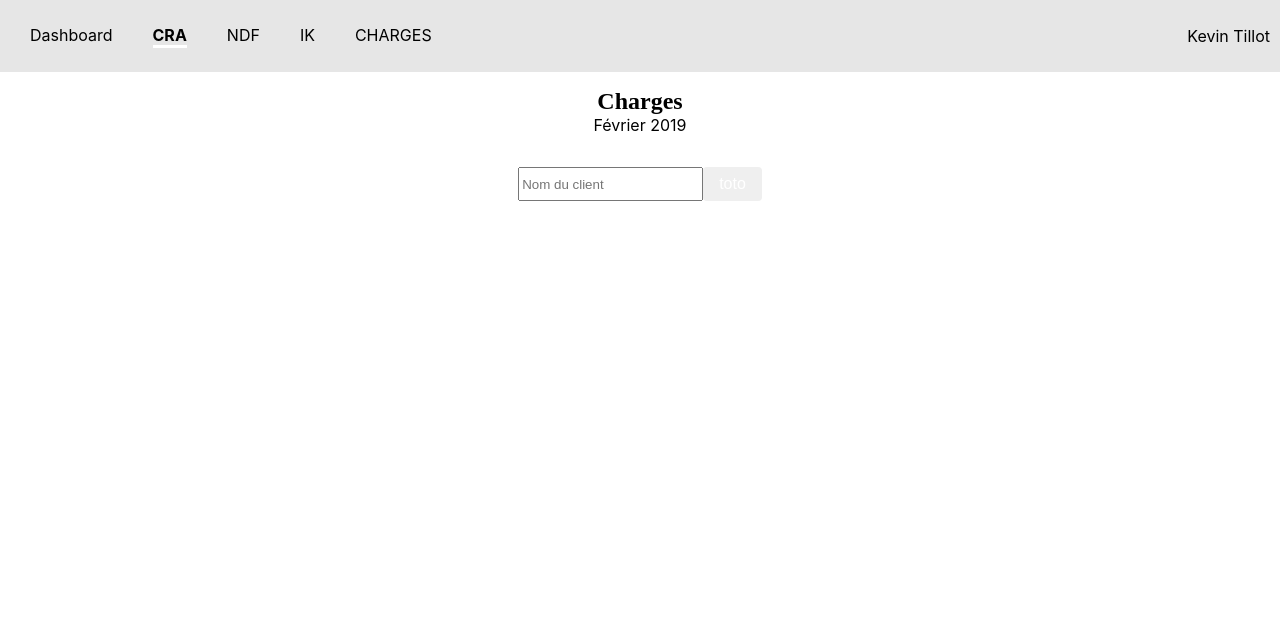
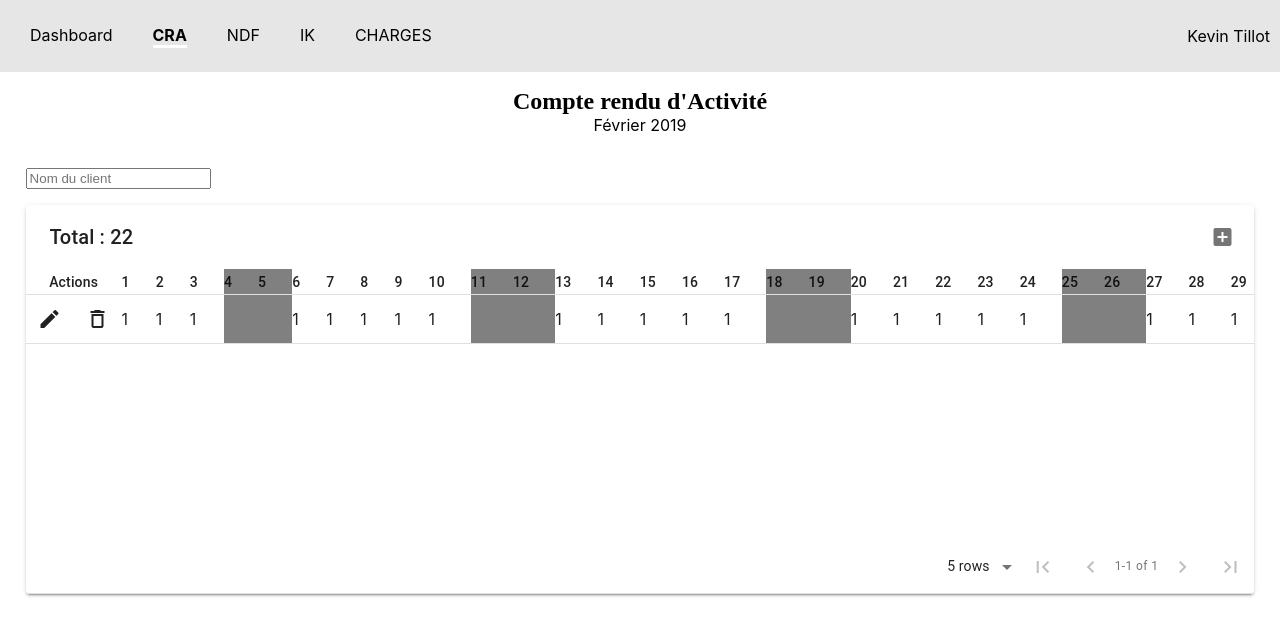
Before and after one commit to superchauzette/hipay, a React (Create React App) app: page /cra in a window 1280 px wide. Shown: the top 636 px of the page. Built offline with nearby package versions, Linux system fonts and the light colour scheme.

Commit message:
table cra

```diff
--- a/package.json
+++ b/package.json
@@ -10,6 +10,7 @@
     "@types/react-router-dom": "^4.3.3",
     "@types/rebass": "^3.0.4",
     "@types/styled-components": "^4.1.15",
+    "material-table": "^1.36.4",
     "react": "^16.8.6",
     "react-dom": "^16.8.6",
     "react-router-dom": "^5.0.0",
--- a/public/index.html
+++ b/public/index.html
@@ -2,6 +2,10 @@
 <html lang="en">
   <head>
     <meta charset="utf-8" />
+    <link
+      rel="stylesheet"
+      href="https://fonts.googleapis.com/icon?family=Material+Icons"
+    />
     <link rel="shortcut icon" href="%PUBLIC_URL%/favicon.ico" />
     <meta name="viewport" content="width=device-width, initial-scale=1" />
     <meta name="theme-color" content="#000000" />
--- a/src/index.css
+++ b/src/index.css
@@ -1,13 +1,21 @@
 body {
   margin: 0;
-  font-family: -apple-system, BlinkMacSystemFont, 'Segoe UI', 'Roboto', 'Oxygen',
-    'Ubuntu', 'Cantarell', 'Fira Sans', 'Droid Sans', 'Helvetica Neue',
+  font-family: -apple-system, BlinkMacSystemFont, "Segoe UI", "Roboto", "Oxygen",
+    "Ubuntu", "Cantarell", "Fira Sans", "Droid Sans", "Helvetica Neue",
     sans-serif;
   -webkit-font-smoothing: antialiased;
   -moz-osx-font-smoothing: grayscale;
 }
 
 code {
-  font-family: source-code-pro, Menlo, Monaco, Consolas, 'Courier New',
+  font-family: source-code-pro, Menlo, Monaco, Consolas, "Courier New",
     monospace;
 }
+
+th {
+  padding: 0 !important;
+}
+
+td {
+  padding: 0 !important;
+}
--- a/src/modules/CRA/index.tsx
+++ b/src/modules/CRA/index.tsx
@@ -1,14 +1,110 @@
 import React from "react";
-import { Flex, Heading, Text, Button } from "rebass";
+import { Flex, Heading, Text, Box } from "rebass";
+import MaterialTable from "material-table";
+
+type DataType = {
+  [key: number]: number | string;
+};
+
+function getWeekend(k: number) {
+  const firstWeekend = k + 4;
+  const weekend = firstWeekend % 7 === 0 || firstWeekend % 7 === 1;
+  return weekend;
+}
+
+function createColumns(length = 30) {
+  return Array.from({ length }, (v, k) => {
+    const weekend = getWeekend(k);
+
+    return {
+      title: String(k + 1),
+      field: String(k + 1),
+      cellStyle: {
+        backgroundColor: weekend ? "grey" : "white"
+      },
+      headerStyle: {
+        backgroundColor: weekend ? "grey" : "white"
+      }
+    };
+  });
+}
+
+function createData(length = 30): DataType[] {
+  let obj = {};
+  for (let i = 1; i <= length; i++) {
+    const weekend = getWeekend(i - 1);
+    obj[i] = weekend ? "" : 1;
+  }
+  return [obj];
+}
+
+function getTotal(data: DataType[]): number {
+  const total = Object.entries(data[0])
+    .map(([k, v]) => v)
+    .reduce((a, b) => Number(a) + Number(b), 0);
+  return Number(total);
+}
 
 export function CRA() {
+  const column = createColumns();
+  const data = createData();
+  const total = getTotal(data);
+
   return (
     <Flex p={3} flexDirection="column" alignItems="center">
-      <Heading>Charges</Heading>
+      <Heading>Compte rendu d'Activité</Heading>
       <Text>Février 2019</Text>
-      <Flex pt={4}>
-        <input type="text" placeholder="Nom du client" />
-        <Button>toto</Button>
+      <Flex pt={4} flexDirection="column">
+        <Box mb={3}>
+          <input type="text" placeholder="Nom du client" />
+        </Box>
+        <Box width={"96vw"}>
+          <MaterialTable
+            title={`Total : ${total}`}
+            options={{
+              search: false
+            }}
+            columns={column}
+            data={data}
+            editable={{
+              onRowAdd: newData =>
+                new Promise((resolve, reject) => {
+                  setTimeout(() => {
+                    {
+                      /* const data = this.state.data;
+                              data.push(newData);
+                              this.setState({ data }, () => resolve()); */
+                    }
+                    resolve();
+                  }, 1000);
+                }),
+              onRowUpdate: (newData, oldData) =>
+                new Promise((resolve, reject) => {
+                  setTimeout(() => {
+                    {
+                      /* const data = this.state.data;
+                              const index = data.indexOf(oldData);
+                              data[index] = newData;
+                              this.setState({ data }, () => resolve()); */
+                    }
+                    resolve();
+                  }, 1000);
+                }),
+              onRowDelete: oldData =>
+                new Promise((resolve, reject) => {
+                  setTimeout(() => {
+                    {
+                      /* let data = this.state.data;
+                              const index = data.indexOf(oldData);
+                              data.splice(index, 1);
+                              this.setState({ data }, () => resolve()); */
+                    }
+                    resolve();
+                  }, 1000);
+                })
+            }}
+          />
+        </Box>
       </Flex>
     </Flex>
   );
```
Also changed, not shown: tsconfig.json (+4 -8 lines), 2 other files (tests, documents, lock files or other folders).
